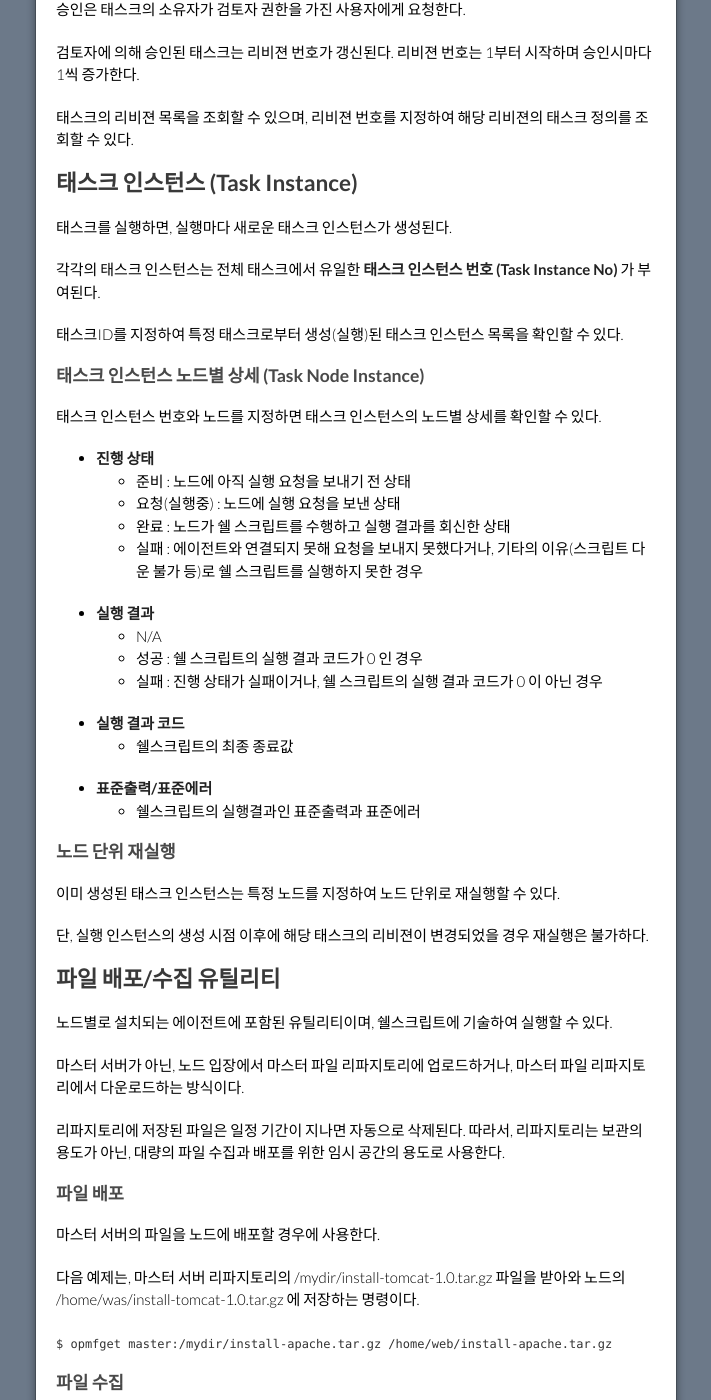
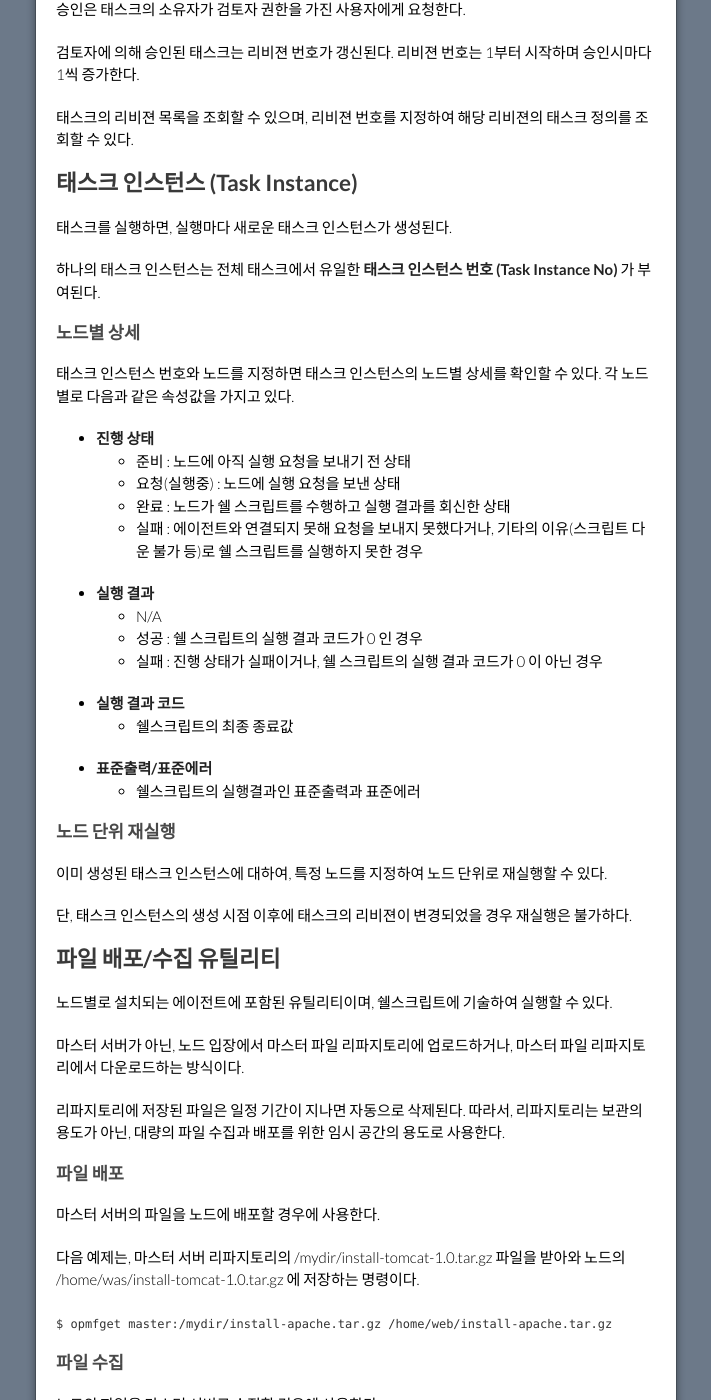
Before and after one commit to opmate/opmate.github.io, a Jekyll site: the page built from document/Overview.md, in a window 1280 px wide and 1400 px high, scrolled down 4207 px. Shown: the whole window, without its empty margins (284-995 px from the left). Built offline with Jekyll 4.4.1, drawn with Linux system fonts in a browser that asks for light colours; our own code applies the rules of GitHub Pages for plain Markdown files; a script that is not in the unit is left out; the repository's description, which GitHub fills in, is left out.

Commit message:
Update Overview.md

```diff
--- a/document/Overview.md
+++ b/document/Overview.md
@@ -169,13 +169,11 @@ title: Overview
 
 태스크를 실행하면, 실행마다 새로운 태스크 인스턴스가 생성된다.
 
-각각의 태스크 인스턴스는 전체 태스크에서 유일한 **태스크 인스턴스 번호 (Task Instance No)** 가 부여된다.
+하나의 태스크 인스턴스는 전체 태스크에서 유일한 **태스크 인스턴스 번호 (Task Instance No)** 가 부여된다.
 
-태스크ID를 지정하여 특정 태스크로부터 생성(실행)된 태스크 인스턴스 목록을 확인할 수 있다.
+### 노드별 상세
 
-### 태스크 인스턴스 노드별 상세 (Task Node Instance)
-
-태스크 인스턴스 번호와 노드를 지정하면 태스크 인스턴스의 노드별 상세를 확인할 수 있다.
+태스크 인스턴스 번호와 노드를 지정하면 태스크 인스턴스의 노드별 상세를 확인할 수 있다. 각 노드별로 다음과 같은 속성값을 가지고 있다.
 
 - **진행 상태**
   - 준비 : 노드에 아직 실행 요청을 보내기 전 상태
@@ -193,9 +191,9 @@ title: Overview
 
 ### 노드 단위 재실행
 
-이미 생성된 태스크 인스턴스는 특정 노드를 지정하여 노드 단위로 재실행할 수 있다.
+이미 생성된 태스크 인스턴스에 대하여, 특정 노드를 지정하여 노드 단위로 재실행할 수 있다.
 
-단, 실행 인스턴스의 생성 시점 이후에 해당 태스크의 리비젼이 변경되었을 경우 재실행은 불가하다.
+단, 태스크 인스턴스의 생성 시점 이후에 태스크의 리비젼이 변경되었을 경우 재실행은 불가하다.
 
 ## 파일 배포/수집 유틸리티
 
```
